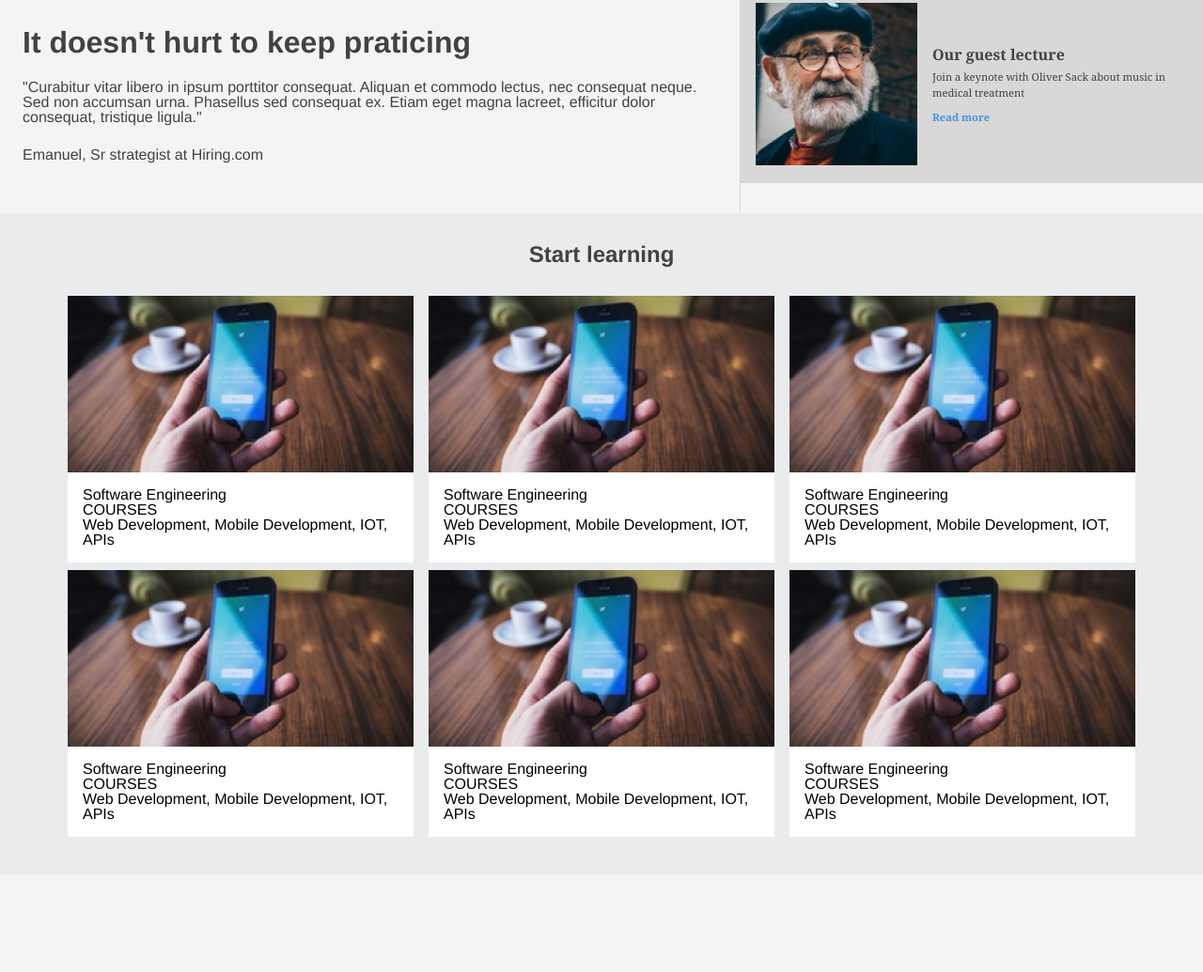
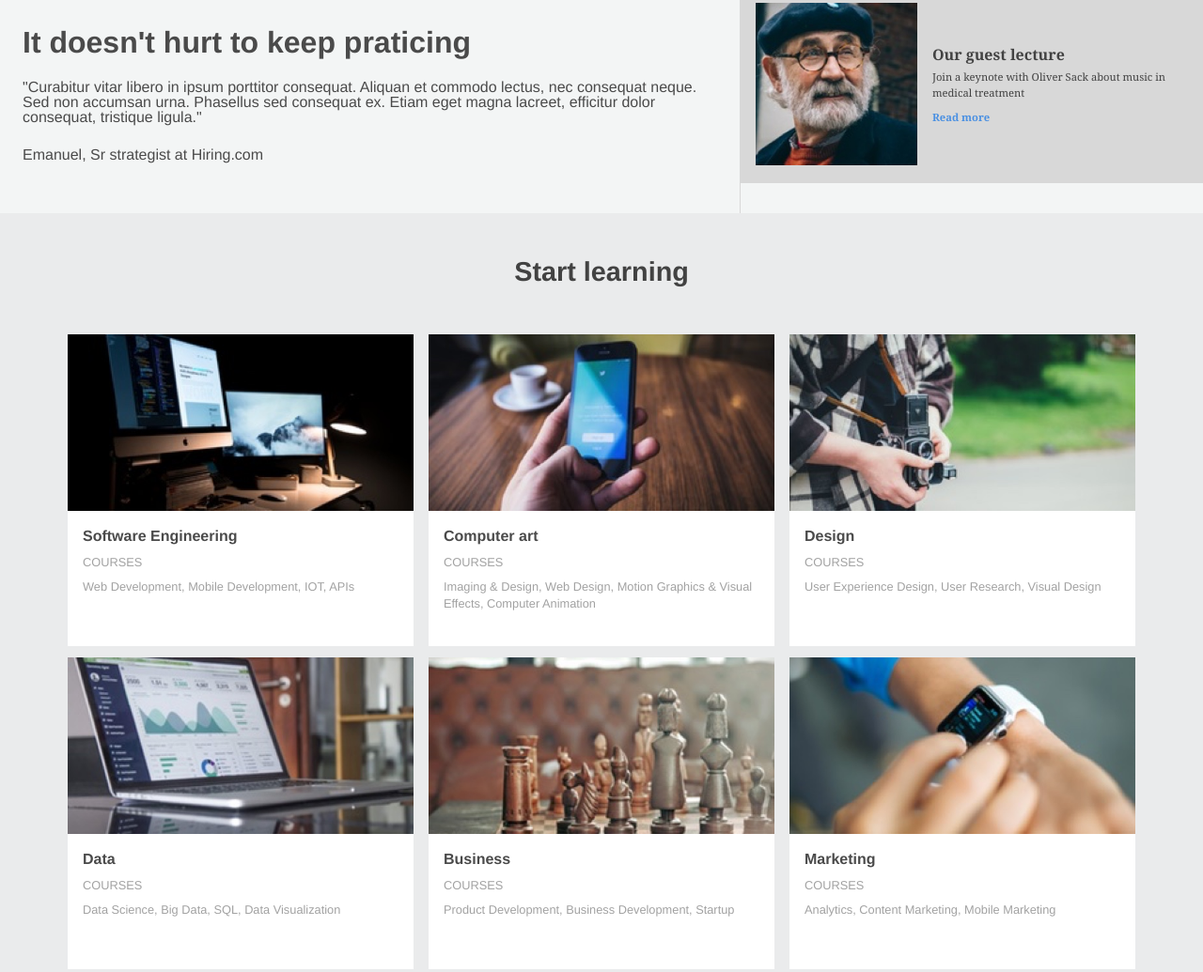
Before and after one commit to tharik401/ColmarAcademy, a plain HTML site: page index.html in a window 1280 px wide. Shown: the part 1064-2099 px from the top of the page at 94% size. Before the commit the page ends 1995 px from the top, so only its background shows below. Drawn offline with Linux system fonts and the light colour scheme.

Commit message:
third section

```diff
--- a/index.html
+++ b/index.html
@@ -61,7 +61,7 @@
               </div>
               <div class="infotxt">
                 <h4>Orientation date</h4>
-                <p>Tue 10/11 & wed 10/12:8am-3pm</p>
+                <p>Tue 10/11 &#38; wed 10/12:8am-3pm</p>
                 <span>Read more</span>
               </div>
             </div>
@@ -99,64 +99,65 @@
             <div class="row">
               <div class="course">
                 <div class="courseimg">
-                  <img src="resources/images/course-computer-art.jpg" alt="">
+                  <img src="resources/images/course-software.jpg" alt="Computers">
                 </div>
                 <div class="coursetxt">
                   <h5>Software Engineering</h5>
-                  <p>COURSES</p>
+                  <p class="courses">courses</p>
                   <p>Web Development, Mobile Development, IOT, APIs</p>
                 </div>
               </div>
               <div class="course">
                 <div class="courseimg">
-                  <img src="resources/images/course-computer-art.jpg" alt="">
+                  <img src="resources/images/course-computer-art.jpg" alt="Hand Holding a Smartphone">
                 </div>
                 <div class="coursetxt">
-                  <h5>Software Engineering</h5>
-                  <p>COURSES</p>
-                  <p>Web Development, Mobile Development, IOT, APIs</p>
+                  <h5>Computer art</h5>
+                  <p class="courses">courses</p>
+                  <p>Imaging &#38; Design, Web Design, Motion Graphics &#38; Visual Effects, Computer Animation </p>
                 </div>
               </div>
               <div class="course">
                 <div class="courseimg">
-                  <img src="resources/images/course-computer-art.jpg" alt="">
+                  <img src="resources/images/course-design.jpg" alt="man Holding one Camera">
                 </div>
                 <div class="coursetxt">
-                  <h5>Software Engineering</h5>
-                  <p>COURSES</p>
-                  <p>Web Development, Mobile Development, IOT, APIs</p>
+                  <h5>Design</h5>
+                  <p class="courses">courses</p>
+                  <p>User Experience Design, User Research, Visual Design</p>
                 </div>
               </div>
             </div>
+            <!-- Second Course Row -->
             <div class="row second">
               <div class="course">
                 <div class="courseimg">
-                  <img src="resources/images/course-computer-art.jpg" alt="">
+                  <img src="resources/images/course-data.jpg" alt="Notebook with Data">
                 </div>
                 <div class="coursetxt">
-                  <h5>Software Engineering</h5>
-                  <p>COURSES</p>
-                  <p>Web Development, Mobile Development, IOT, APIs</p>
+                  <h5>Data</h5>
+                  <p class="courses">courses</p>
+                  <p>Data Science, Big Data, SQL, Data Visualization</p>
                 </div>
               </div>
               <div class="course">
                 <div class="courseimg">
-                  <img src="resources/images/course-computer-art.jpg" alt="">
+                  <img src="resources/images/course-business.jpg" alt="Chessboard">
                 </div>
                 <div class="coursetxt">
-                  <h5>Software Engineering</h5>
-                  <p>COURSES</p>
-                  <p>Web Development, Mobile Development, IOT, APIs</p>
+                  <h5>Business</h5>
+                  <p class="courses">courses</p>
+                  <p>Product Development, Business Development, Startup</p>
                 </div>
               </div>
               <div class="course">
                 <div class="courseimg">
-                  <img src="resources/images/course-computer-art.jpg" alt="">
+                  <img src="resources/images/course-marketing.jpg" alt="Smart Watch">
                 </div>
                 <div class="coursetxt">
-                  <h5>Software Engineering</h5>
-                  <p>COURSES</p>
-                  <p>Web Development, Mobile Development, IOT, APIs</p>
+                  <h5>Marketing</h5>
+                  <p class="courses">courses</p>
+                  <p>Analytics, Content Marketing, Mobile Marketing</p>
                 </div>
               </div>
             </div>
--- a/resources/css/style.css
+++ b/resources/css/style.css
@@ -95,6 +95,7 @@ ul li{
   display: flex;
 }
 .news{
+  color:#4a4a4a;
   padding-bottom: 2rem;
   margin: 0 1.5rem;
   width: 60%;
@@ -173,14 +174,15 @@ ul li{
 
 #third .container h2{
   color: #424242;
-  font-size: 1.5rem;
+  font-size: 1.8rem;
   font-weight: bold;
   text-align: center;
-  padding: 2rem 0 1.5rem 0;
+  padding: 3rem 0 2.5rem 0;
 }
+
 /* Each Row */
 .row{
-  margin: 0.5rem 2.5rem;
+  margin: 0.75rem 2.5rem;
   display: flex;
 }
 /* Each Course */
@@ -193,9 +195,24 @@ ul li{
   width: 100%;
 }
 .coursetxt{
+  height: 7rem;
+  display: block;
+  line-height: 1.4;
   padding: 1rem;
   background-color: white;
 }
-
+.courses{
+  padding: 0.5rem 0;
+  text-transform: uppercase;
+}
+.coursetxt h5{
+  color:#4a4a4a;
+  font-size: 1rem;
+  font-weight: bold;
+}
+.coursetxt p{
+  color: #a2a2a2;
+  font-size: 0.8rem;
+}
 /* Fourth Section */
 /* Fazer mobile com 750px ou menos */
```
